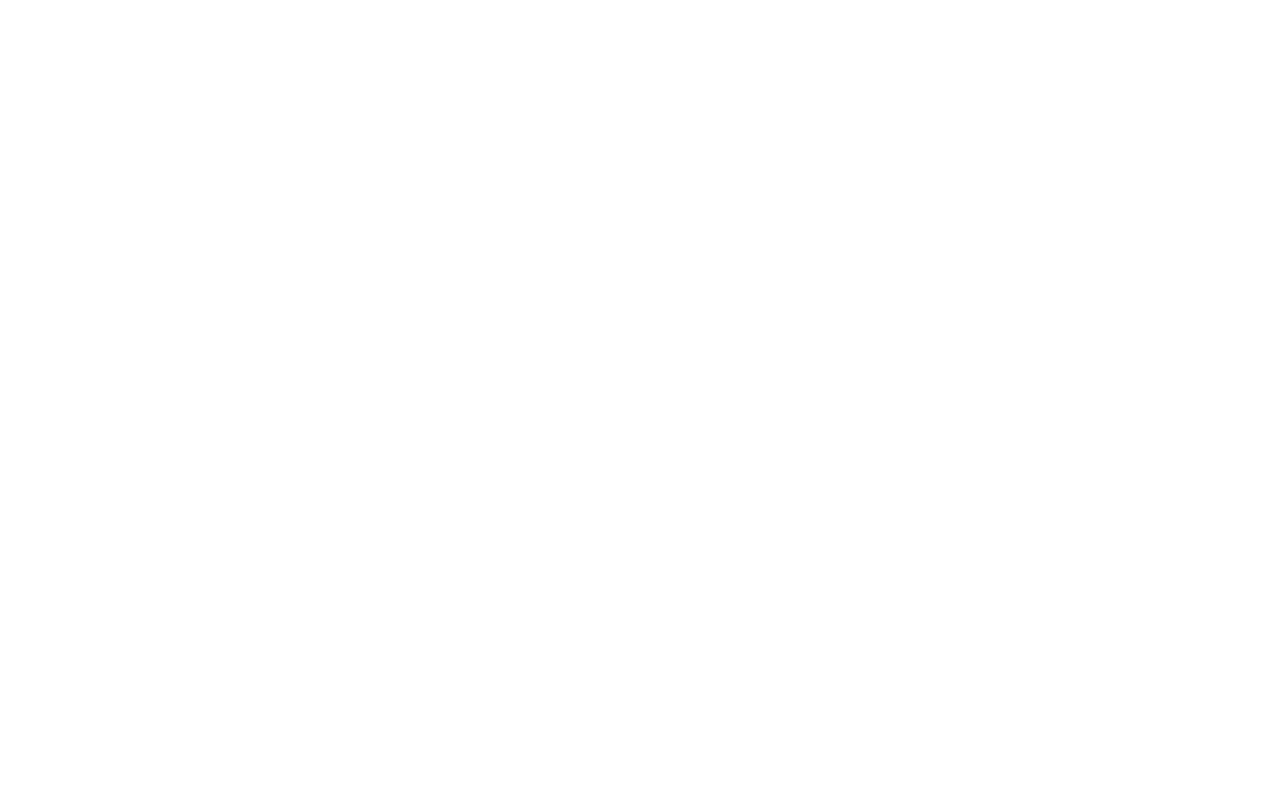
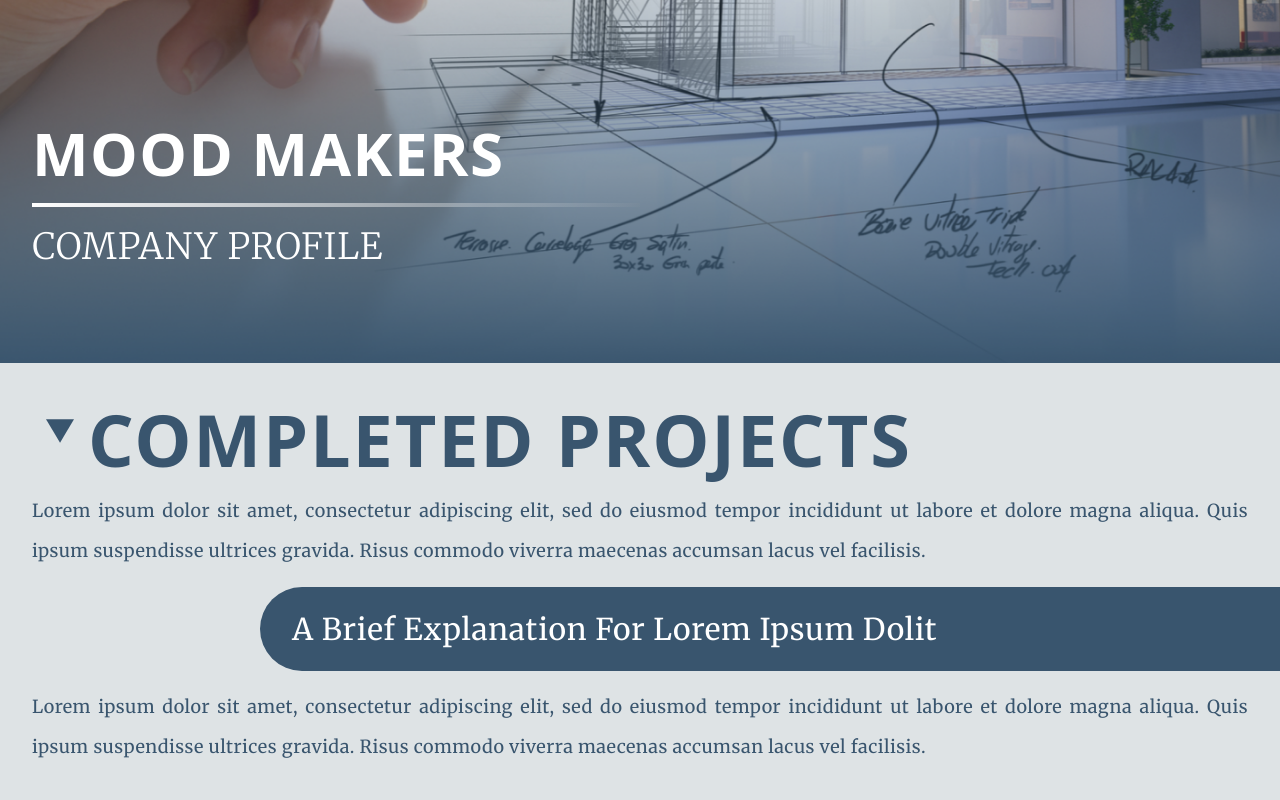
Before and after one commit to Saeed-Altout/mood-makers, a Next.js app: page /our-projects in a window 1280 px wide. Before the commit this address had no page. Shown: the part 580-1380 px from the top of the page. Before the commit the page ends 800 px from the top, so only its background shows below. Built offline with nearby package versions, Linux system fonts and the light colour scheme.

Commit message:
feat(ui): add hero and heading component for our projects.

```diff
--- /dev/null
+++ b/app/(root)/our-projects/page.tsx
@@ -0,0 +1,23 @@
+import { heroOurProjects } from "@/constants";
+
+import { Hero } from "@/components/ui/hero";
+import { Heading } from "@/components/ui/heading";
+
+export default function ourProjectsPage() {
+  return (
+    <main className="min-h-full">
+      <Hero
+        src={heroOurProjects}
+        alt="Image hero section"
+        title="Mood makers"
+        description="Company profile"
+      />
+      <Heading
+        label="Completed Projects"
+        fDescription="Lorem ipsum dolor sit amet, consectetur adipiscing elit, sed do eiusmod tempor incididunt ut labore et dolore magna aliqua. Quis ipsum suspendisse ultrices gravida. Risus commodo viverra maecenas accumsan lacus vel facilisis."
+        pDescription="a brief explanation for Lorem ipsum dolit"
+        lDescription="Lorem ipsum dolor sit amet, consectetur adipiscing elit, sed do eiusmod tempor incididunt ut labore et dolore magna aliqua. Quis ipsum suspendisse ultrices gravida. Risus commodo viverra maecenas accumsan lacus vel facilisis."
+      />
+    </main>
+  );
+}
--- a/constants/index.ts
+++ b/constants/index.ts
@@ -1,3 +1,4 @@
 import heroAboutUs from "@/public/hero-about-us.png";
+import heroOurProjects from "@/public/hero-our-projects.png";
 
-export { heroAboutUs };
+export { heroAboutUs, heroOurProjects };
```
Also changed, not shown: public/hero-our-projects.png (added).
